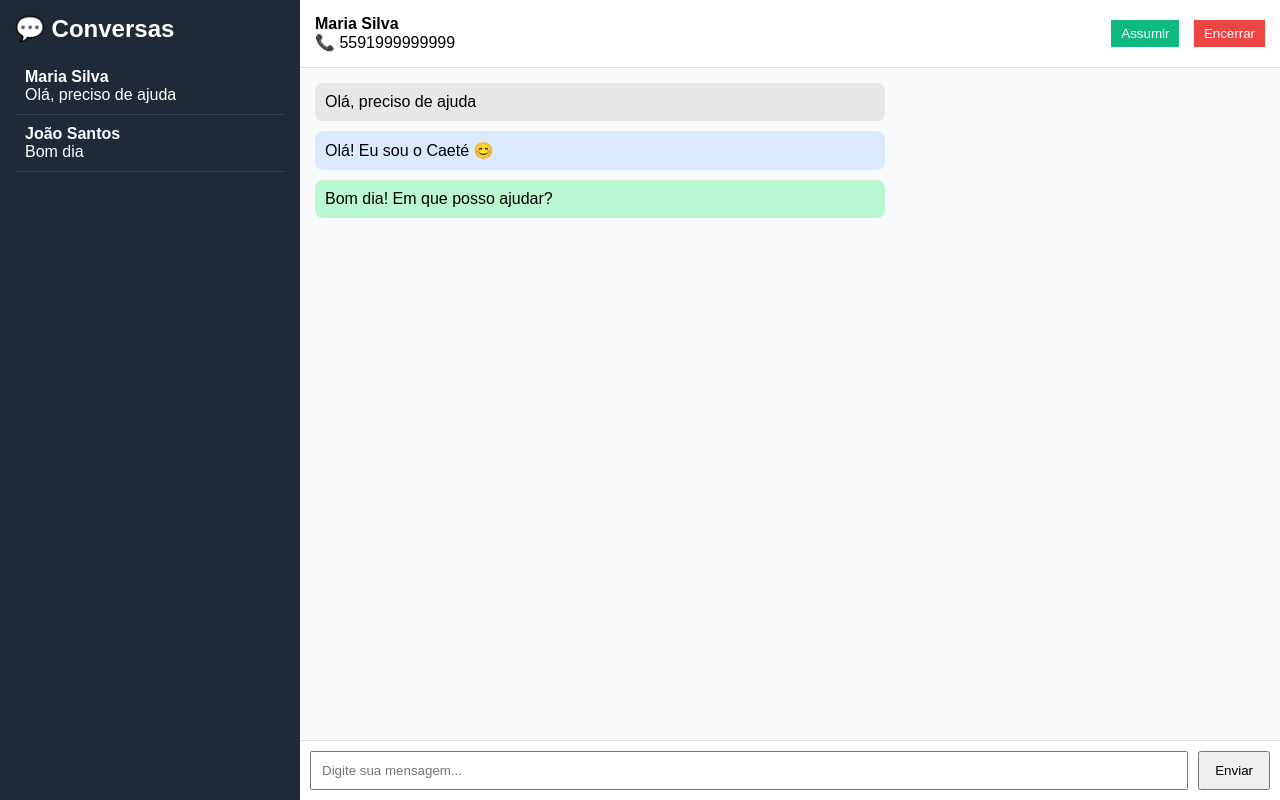
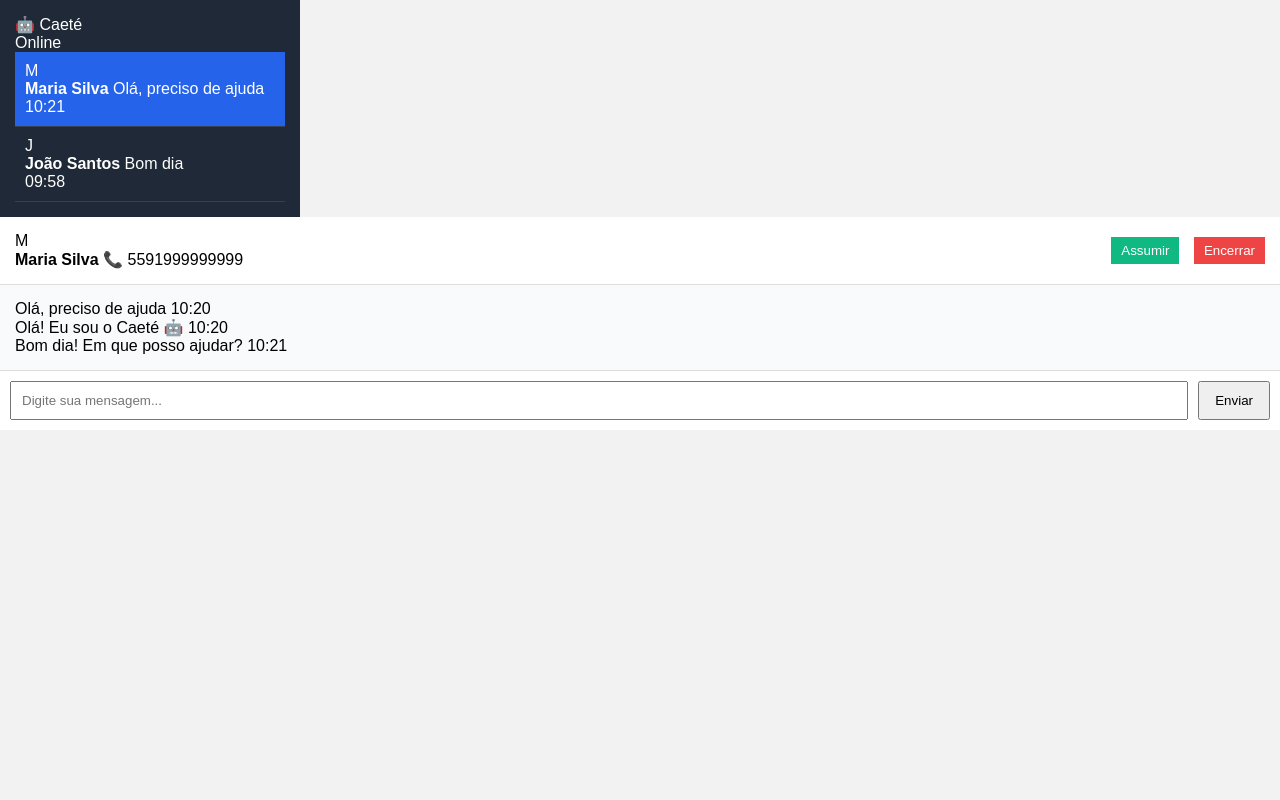
Before and after one commit to tecnologiasemedbraganca-hub/whatsapp-bot-render, a Flask app: page /painel in a window 1280 px wide. Run offline with Flask 3, Linux system fonts and the light colour scheme.

Commit message:
Update painel.html

```diff
--- a/templates/painel.html
+++ b/templates/painel.html
@@ -4,65 +4,86 @@
     <meta charset="UTF-8">
     <title>Painel Caeté</title>
     <link rel="stylesheet" href="/static/css/painel.css">
+    <link href="https://fonts.googleapis.com/css2?family=Inter:wght@400;500;600&display=swap" rel="stylesheet">
 </head>
 <body>
 
-<div class="container">
+<div class="app">
 
-    <!-- LADO ESQUERDO – CONVERSAS -->
+    <!-- SIDEBAR -->
     <aside class="sidebar">
-        <h2>💬 Conversas</h2>
+        <div class="logo">
+            🤖 <span>Caeté</span>
+        </div>
 
-        <ul class="conversas">
-            <li class="conversa ativa">
-                <strong>Maria Silva</strong><br>
-                <span>Olá, preciso de ajuda</span>
-            </li>
+        <div class="status">
+            <span class="dot online"></span> Online
+        </div>
 
-            <li class="conversa">
-                <strong>João Santos</strong><br>
-                <span>Bom dia</span>
-            </li>
-        </ul>
+        <div class="lista-conversas">
+            <div class="conversa ativa">
+                <div class="avatar">M</div>
+                <div class="info">
+                    <strong>Maria Silva</strong>
+                    <span>Olá, preciso de ajuda</span>
+                </div>
+                <div class="hora">10:21</div>
+            </div>
+
+            <div class="conversa">
+                <div class="avatar">J</div>
+                <div class="info">
+                    <strong>João Santos</strong>
+                    <span>Bom dia</span>
+                </div>
+                <div class="hora">09:58</div>
+            </div>
+        </div>
     </aside>
 
-    <!-- LADO DIREITO – CHAT -->
-    <main class="chat">
+    <!-- CHAT -->
+    <section class="chat">
 
         <header class="chat-header">
-            <div>
-                <strong>Maria Silva</strong><br>
-                <span>📞 5591999999999</span>
+            <div class="usuario">
+                <div class="avatar grande">M</div>
+                <div>
+                    <strong>Maria Silva</strong>
+                    <span>📞 5591999999999</span>
+                </div>
             </div>
 
             <div class="acoes">
-                <button class="assumir">Assumir</button>
-                <button class="encerrar">Encerrar</button>
+                <button class="btn assumir">Assumir</button>
+                <button class="btn encerrar">Encerrar</button>
             </div>
         </header>
 
         <div class="mensagens">
 
-            <div class="mensagem usuario">
+            <div class="msg usuario">
                 Olá, preciso de ajuda
+                <span class="hora">10:20</span>
             </div>
 
-            <div class="mensagem bot">
-                Olá! Eu sou o Caeté 😊
+            <div class="msg bot">
+                Olá! Eu sou o Caeté 🤖
+                <span class="hora">10:20</span>
             </div>
 
-            <div class="mensagem atendente">
+            <div class="msg atendente">
                 Bom dia! Em que posso ajudar?
+                <span class="hora">10:21</span>
             </div>
 
         </div>
 
         <footer class="resposta">
             <input type="text" placeholder="Digite sua mensagem...">
-            <button>Enviar</button>
+            <button class="btn enviar">Enviar</button>
         </footer>
 
-    </main>
+    </section>
 
 </div>
 
```
